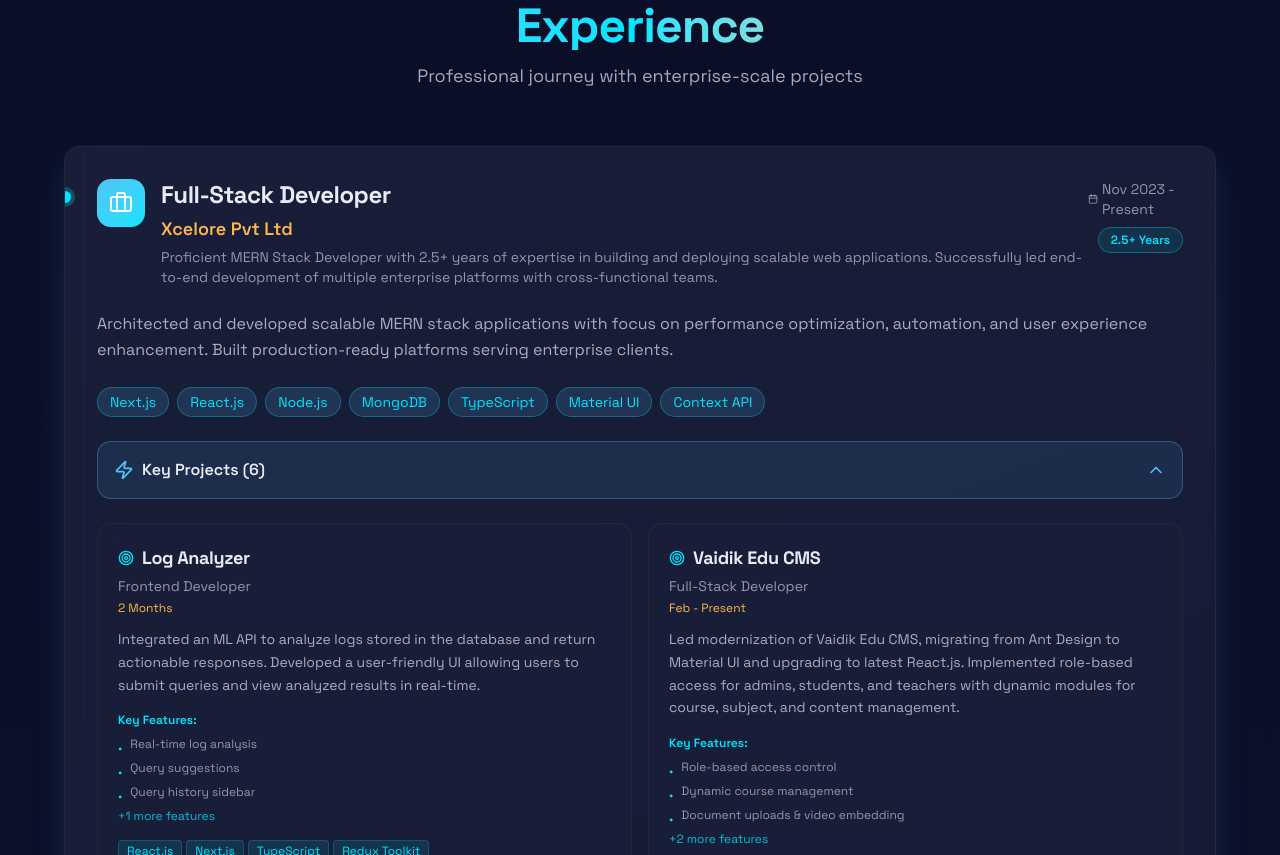
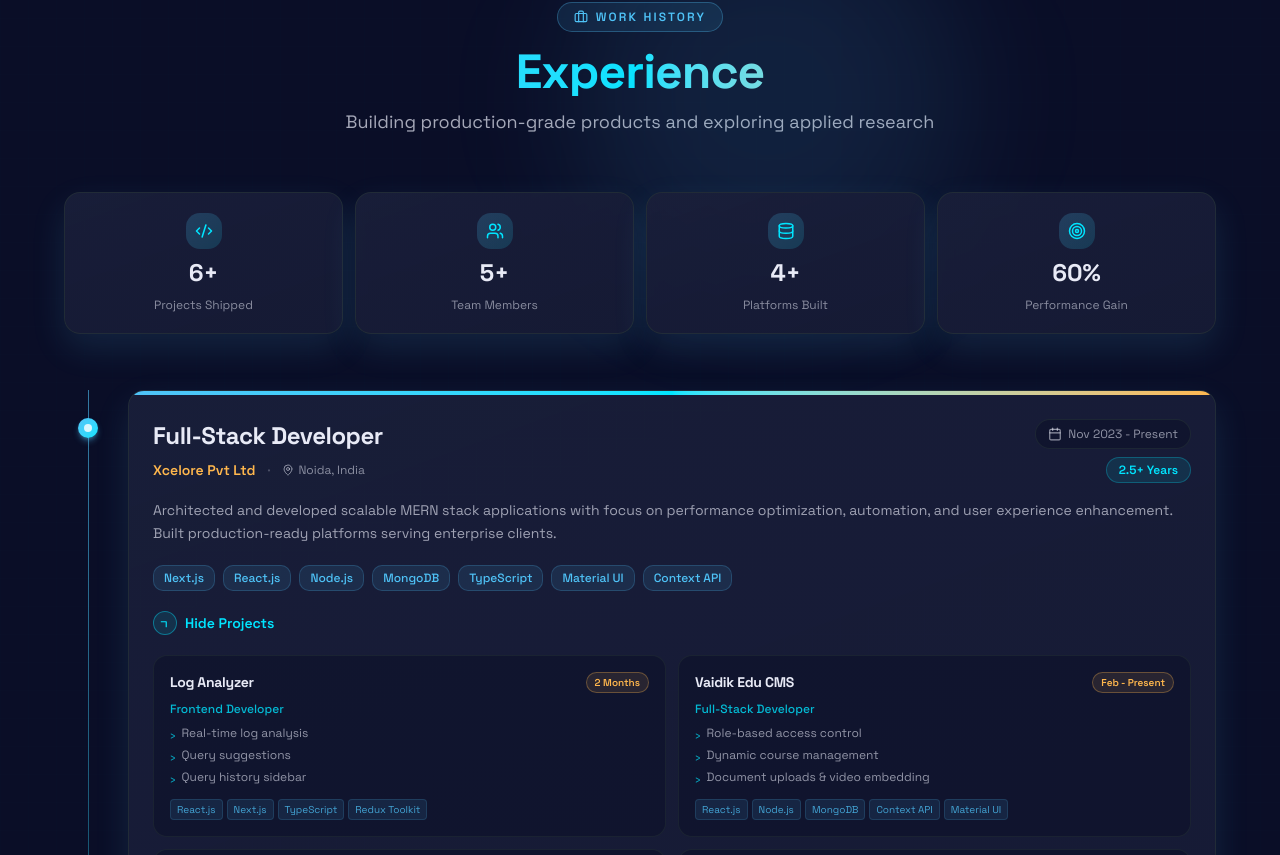
Before and after one commit to ayushspn123/portfolio-1, a Next.js app: page / in a window 1280 px wide. Shown: the part 965-1820 px from the top of the page. Built offline with nearby package versions, Linux system fonts and the light colour scheme.

Commit message:
feat: enhance Experience component layout and improve project display functionality

```diff
--- a/components/experience.tsx
+++ b/components/experience.tsx
@@ -1,10 +1,10 @@
 "use client"
 
 import { useState } from "react"
-import { Briefcase, Calendar, ChevronDown, Zap, Target, Code2, Database, Users } from "lucide-react"
+import { Briefcase, Calendar, ChevronDown, Code2, Database, Users, Target, MapPin } from "lucide-react"
 
 export function Experience() {
-  const [expandedIndex, setExpandedIndex] = useState(0)
+  const [openIdx, setOpenIdx] = useState<number | null>(0)
 
   const experiences = [
     {
@@ -134,131 +134,141 @@ export function Experience() {
   ]
 
   return (
-    <section id="experience" className="section-shell bg-gradient-to-b from-background to-card/20">
+    <section id="experience" className="section-shell">
+      <div className="pointer-events-none absolute inset-0 mesh-backdrop opacity-[0.06]" aria-hidden />
+      <div className="pointer-events-none absolute top-0 right-1/4 h-96 w-96 rounded-full bg-primary/10 blur-3xl" aria-hidden />
+      <div className="pointer-events-none absolute bottom-0 left-0 h-72 w-72 rounded-full bg-accent/8 blur-3xl" aria-hidden />
+
       <div className="section-container">
-        <h2 className="section-title">
-          Experience
-        </h2>
-        <p className="section-subtitle">
-          Professional journey with enterprise-scale projects
-        </p>
+        {/* Section header */}
+        <div className="text-center mb-14">
+          <div className="inline-flex items-center gap-2 rounded-full border border-primary/30 bg-primary/10 px-4 py-1.5 text-xs font-semibold uppercase tracking-[0.18em] text-primary mb-4">
+            <Briefcase className="w-3.5 h-3.5" />
+            Work History
+          </div>
+          <h2 className="section-title">Experience</h2>
+          <p className="section-subtitle">Building production-grade products and exploring applied research</p>
+        </div>
 
-        <div className="space-y-6 relative">
-          <div className="hidden md:block absolute left-5 top-2 bottom-2 w-px bg-gradient-to-b from-primary/60 via-accent/30 to-transparent" />
+        {/* Stats row */}
+        <div className="grid grid-cols-2 sm:grid-cols-4 gap-3 mb-14">
+          {[
+            { icon: Code2, label: "Projects Shipped", value: "6+" },
+            { icon: Users, label: "Team Members", value: "5+" },
+            { icon: Database, label: "Platforms Built", value: "4+" },
+            { icon: Target, label: "Performance Gain", value: "60%" },
+          ].map((s, i) => (
+            <div key={i} className="modern-card flex flex-col items-center justify-center py-5 px-3 gap-2 hover:border-accent/50 transition-all duration-300 hover:-translate-y-1">
+              <div className="h-9 w-9 rounded-xl bg-gradient-to-br from-primary/20 to-accent/15 flex items-center justify-center">
+                <s.icon className="w-4.5 h-4.5 text-accent" />
+              </div>
+              <p className="text-2xl font-extrabold text-foreground">{s.value}</p>
+              <p className="text-xs text-foreground/55 text-center">{s.label}</p>
+            </div>
+          ))}
+        </div>
+
+        {/* Timeline */}
+        <div className="relative">
+          {/* Vertical line */}
+          <div className="hidden md:block absolute left-6 top-0 bottom-0 w-px bg-gradient-to-b from-primary/60 via-accent/30 to-transparent" />
+
+          <div className="space-y-6">
             {experiences.map((exp, idx) => (
               <div
                 key={idx}
-              className="group modern-card transition-all duration-300 animate-fade-up"
-              style={{ animationDelay: `${idx * 100}ms` }}
+                className="relative animate-fade-up"
+                style={{ animationDelay: `${idx * 120}ms` }}
               >
-              <div className="absolute inset-0 bg-gradient-to-r from-primary/5 via-accent/5 to-transparent opacity-0 group-hover:opacity-100 transition-opacity duration-300" />
+                {/* Timeline dot */}
+                <div className="hidden md:flex absolute left-3.5 top-7 h-5 w-5 items-center justify-center rounded-full bg-gradient-to-br from-primary to-accent shadow-md shadow-primary/40 z-10">
+                  <div className="h-2 w-2 rounded-full bg-white/80" />
+                </div>
 
-              <div className="relative z-10 p-5 sm:p-8">
-                {/* Header */}
-                <div className="flex flex-col md:flex-row md:items-start md:justify-between mb-6">
-                  <div className="flex items-start gap-4">
-                    <div className="hidden md:block absolute -left-1.5 top-11 w-3 h-3 rounded-full bg-accent shadow-[0_0_0_4px_color-mix(in_srgb,var(--accent)_25%,transparent)]" />
-                    <div className="p-3 bg-gradient-to-br from-primary to-accent rounded-xl group-hover:scale-110 transition-transform duration-300">
-                      <exp.icon className="w-6 h-6 text-white" />
-                    </div>
-                    <div className="flex-1">
-                      <h3 className="text-2xl font-bold text-foreground group-hover:text-accent transition-colors">
+                {/* Card */}
+                <div className="md:ml-16 modern-card group overflow-hidden transition-all duration-300 hover:shadow-xl hover:shadow-primary/15 hover:-translate-y-1">
+                  {/* Top accent bar */}
+                  <div className="h-1 w-full bg-gradient-to-r from-primary via-accent to-secondary" />
+
+                  <div className="p-5 sm:p-6">
+                    {/* Header row */}
+                    <div className="flex flex-col sm:flex-row sm:items-center sm:justify-between gap-3 mb-4">
+                      <div>
+                        <h3 className="text-xl sm:text-2xl font-bold text-foreground group-hover:text-primary transition-colors duration-200">
                           {exp.title}
                         </h3>
-                      <p className="text-secondary font-semibold mt-1 text-lg">{exp.company}</p>
-                      <p className="text-foreground/60 text-sm mt-1">{exp.overview}</p>
+                        <div className="flex flex-wrap items-center gap-x-3 gap-y-1 mt-1.5">
+                          <span className="text-secondary font-semibold text-sm">{exp.company}</span>
+                          <span className="hidden sm:inline text-foreground/25">·</span>
+                          <span className="flex items-center gap-1 text-foreground/55 text-xs">
+                            <MapPin className="w-3 h-3" />
+                            Noida, India
+                          </span>
                         </div>
                       </div>
-                  <div className="flex flex-col items-start md:items-end gap-2 text-foreground/60 text-sm mt-4 md:mt-0">
-                    <div className="flex items-center gap-1">
-                      <Calendar className="w-4 h-4" />
+                      <div className="flex flex-wrap sm:flex-col sm:items-end gap-2 shrink-0">
+                        <div className="flex items-center gap-1.5 text-foreground/60 text-xs border border-border/60 rounded-full px-3 py-1.5 bg-background/50">
+                          <Calendar className="w-3.5 h-3.5" />
                           {exp.period}
                         </div>
-                    <div className="px-3 py-1 bg-accent/10 text-accent rounded-full text-xs font-semibold border border-accent/30">
+                        <span className="text-xs font-semibold px-3 py-1 rounded-full bg-accent/10 text-accent border border-accent/25">
                           {exp.duration}
-                    </div>
+                        </span>
                       </div>
                     </div>
 
-                {/* Main Description */}
-                <p className="text-foreground/70 mb-6 leading-relaxed">{exp.description}</p>
+                    {/* Description */}
+                    <p className="text-sm text-foreground/65 leading-relaxed mb-5">{exp.description}</p>
 
-                {/* Skills */}
-                <div className="mb-6">
-                  <div className="flex flex-wrap gap-2">
+                    {/* Tech stack */}
+                    <div className="flex flex-wrap gap-2 mb-5">
                       {exp.highlights.map((skill, sidx) => (
                         <span
                           key={sidx}
-                        className="px-3 py-1 bg-primary/15 text-accent text-sm rounded-full border border-accent/30 hover:bg-accent/20 hover:border-accent/60 transition-all duration-300 hover:-translate-y-0.5 cursor-default"
+                          className="px-2.5 py-1 text-xs rounded-lg bg-primary/10 text-primary border border-primary/20 font-medium hover:bg-primary/20 transition-colors cursor-default"
                         >
                           {skill}
                         </span>
                       ))}
                     </div>
-                </div>
 
-                {/* Expandable Projects Section */}
+                    {/* Projects toggle */}
                     <button
-                  onClick={() => setExpandedIndex(expandedIndex === idx ? -1 : idx)}
-                  className="w-full flex items-center justify-between p-4 bg-primary/10 hover:bg-primary/15 rounded-xl border border-primary/30 transition-all duration-300 group/btn"
+                      onClick={() => setOpenIdx(openIdx === idx ? null : idx)}
+                      className="group/btn flex items-center gap-2 text-sm font-semibold text-accent hover:text-accent/80 transition-colors"
                     >
-                  <div className="flex items-center gap-2">
-                    <Zap className="w-5 h-5 text-primary" />
-                    <span className="font-semibold text-foreground">Key Projects ({exp.projects.length})</span>
-                  </div>
-                  <ChevronDown
-                    className={`w-5 h-5 text-primary transition-transform duration-300 ${
-                      expandedIndex === idx ? "rotate-180" : ""
-                    }`}
-                  />
+                      <span className={`flex h-6 w-6 items-center justify-center rounded-full border border-accent/40 bg-accent/10 transition-transform duration-300 ${openIdx === idx ? "rotate-45" : ""}`}>
+                        <ChevronDown className={`w-3.5 h-3.5 transition-transform duration-300 ${openIdx === idx ? "rotate-180" : ""}`} />
+                      </span>
+                      {openIdx === idx ? "Hide Projects" : `View ${exp.projects.length} Projects`}
                     </button>
 
-                {/* Projects Grid */}
-                {expandedIndex === idx && (
-                  <div className="mt-6 grid grid-cols-1 md:grid-cols-2 gap-4 animate-fade-up">
-                    {exp.projects.map((project, pidx) => (
+                    {/* Projects list */}
+                    {openIdx === idx && (
+                      <div className="mt-5 grid sm:grid-cols-2 gap-3 animate-fade-up">
+                        {exp.projects.map((p, pidx) => (
                           <div
                             key={pidx}
-                        className="glass-card border border-border/60 rounded-xl p-5 hover:border-accent/50 transition-all duration-300"
+                            className="rounded-xl border border-border/50 bg-background/50 p-4 hover:border-accent/40 hover:bg-accent/5 transition-all duration-200"
                           >
-                        {/* Project Header */}
-                        <div className="mb-3">
-                          <h4 className="text-lg font-bold text-foreground flex items-center gap-2">
-                            <Target className="w-4 h-4 text-accent" />
-                            {project.name}
-                          </h4>
-                          <p className="text-sm text-foreground/60 mt-1">{project.role}</p>
-                          <p className="text-xs text-secondary mt-1">{project.duration}</p>
+                            <div className="flex items-start justify-between gap-2 mb-2">
+                              <h4 className="text-sm font-bold text-foreground">{p.name}</h4>
+                              <span className="shrink-0 text-[10px] font-semibold px-2 py-0.5 rounded-full border border-secondary/30 bg-secondary/10 text-secondary">
+                                {p.duration}
+                              </span>
                             </div>
-
-                        {/* Description */}
-                        <p className="text-sm text-foreground/70 mb-4 leading-relaxed">{project.description}</p>
-
-                        {/* Key Features */}
-                        <div className="mb-4">
-                          <p className="text-xs font-semibold text-accent mb-2">Key Features:</p>
-                          <ul className="space-y-1">
-                            {project.keyFeatures.slice(0, 3).map((feature, fidx) => (
-                              <li key={fidx} className="text-xs text-foreground/60 flex items-start gap-2">
-                                <span className="text-accent mt-1">•</span>
-                                <span>{feature}</span>
+                            <p className="text-xs text-accent/80 font-medium mb-2">{p.role}</p>
+                            <ul className="space-y-1 mb-3">
+                              {p.keyFeatures.slice(0, 3).map((f, fi) => (
+                                <li key={fi} className="text-xs text-foreground/60 flex items-start gap-1.5">
+                                  <span className="text-accent/70 mt-0.5 shrink-0">›</span>
+                                  {f}
                                 </li>
                               ))}
-                            {project.keyFeatures.length > 3 && (
-                              <li className="text-xs text-accent/80">
-                                +{project.keyFeatures.length - 3} more features
-                              </li>
-                            )}
                             </ul>
-                        </div>
-
-                        {/* Tech Stack */}
                             <div className="flex flex-wrap gap-1">
-                          {project.tech.map((t, tidx) => (
-                            <span
-                              key={tidx}
-                              className="px-2 py-0.5 bg-accent/10 text-accent text-xs rounded border border-accent/20"
-                            >
+                              {p.tech.map((t, ti) => (
+                                <span key={ti} className="text-[10px] px-1.5 py-0.5 rounded bg-primary/10 text-primary/80 border border-primary/15">
                                   {t}
                                 </span>
                               ))}
@@ -269,28 +279,9 @@ export function Experience() {
                     )}
                   </div>
                 </div>
+              </div>
             ))}
           </div>
-
-        {/* Summary Stats */}
-        <div className="mt-12 grid grid-cols-2 md:grid-cols-4 gap-4">
-          {[
-            { icon: Code2, label: "Projects Led", value: "6+" },
-            { icon: Users, label: "Team Mentored", value: "5+" },
-            { icon: Database, label: "Platforms Built", value: "4+" },
-            { icon: Target, label: "Performance Gain", value: "60%" },
-          ].map((stat, idx) => (
-            <div
-              key={idx}
-              className="text-center p-4 modern-card hover:border-accent/60 transition-all duration-300"
-            >
-              <div className="flex justify-center mb-2">
-                <stat.icon className="w-6 h-6 text-accent" />
-              </div>
-              <p className="text-2xl font-bold text-foreground">{stat.value}</p>
-              <p className="text-sm text-foreground/60">{stat.label}</p>
-            </div>
-          ))}
         </div>
       </div>
     </section>
```
Lines whose indentation alone changed are shown as unchanged.
